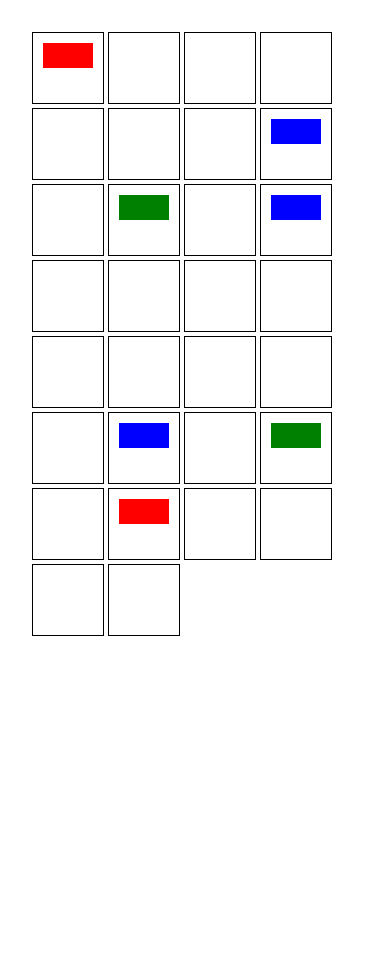
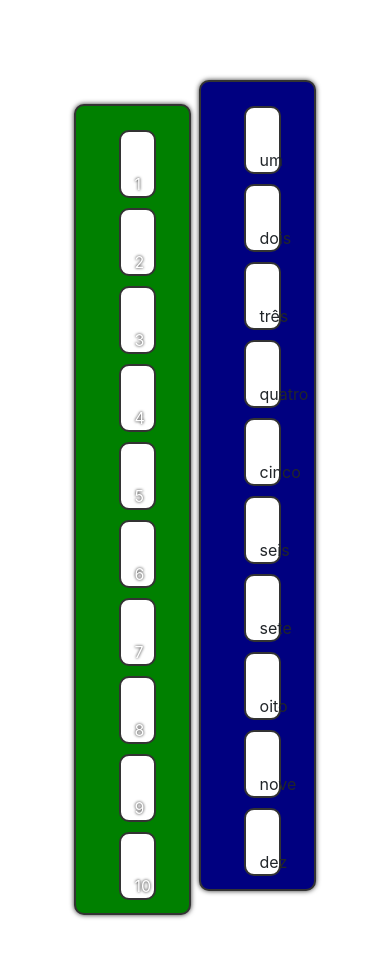
Before and after one commit to VitorCRF/Education-for-special-kids, a plain HTML site: page mobile.html in a window 390 px wide. Before the commit the page ends 844 px from the top, so only its background shows below. Drawn offline with nearby package versions, Linux system fonts and the light colour scheme.

Commit message:
teste mobile 2.0

```diff
--- a/javascript/script.js
+++ b/javascript/script.js
@@ -1,3 +1,75 @@
+var correctCards = 0;
+$(init);
+
+function init() {
+  // Hide the success message
+  $('#successMessage').hide();
+  $('#successMessage').css({
+    left: '580px',
+    top: '250px',
+    width: 0,
+    height: 0
+  });
+
+  // Reset the game
+  correctCards = 0;
+  $('#cardPile').html('');
+  $('#cardSlots').html('');
+
+  // Create the pile of shuffled cards
+  var numbers = [1, 2, 3, 4, 5, 6, 7, 8, 9, 10];
+  var terms = ['1', '2', '3', '4', '5', '6', '7', '8', '9', '10'];
+
+  for (var i = 0; i < 10; i++) {
+    $('<div>' + terms[i] + '</div>').data('number', numbers[i]).attr('id', 'card' + numbers[i]).appendTo('#cardPile').draggable({
+      stack: '#cardPile div',
+      cursor: 'move',
+      revert: true
+    });
+  }
+
+  // Create the card slots
+  var words = ['um', 'dois', 'três', 'quatro', 'cinco', 'seis', 'sete', 'oito', 'nove', 'dez'];
+  for (var i = 1; i <= 10; i++) {
+    $('<div>' + words[i - 1] + '</div>').data('number', i).appendTo('#cardSlots').droppable({
+      accept: '#cardPile div',
+      hoverClass: 'hovered',
+      drop: handleCardDrop
+    });
+  }
+}
+
+function handleCardDrop(event, ui) {
+  var slotNumber = $(this).data('number');
+  var cardNumber = ui.draggable.data('number');
+
+  // If the card was dropped to the correct slot,
+  // change the card colour, position it directly
+  // on top of the slot, and prevent it being dragged
+  // again
+
+  if (slotNumber == cardNumber) {
+    ui.draggable.addClass('correct');
+    $(this).droppable('disable');
+    ui.draggable.position({ of: $(this), my: 'left top', at: 'left top' });
+    ui.draggable.draggable('option', 'revert', false);
+    correctCards++;
+  }
+
+  // If all the cards have been placed correctly then display a message
+  // and reset the cards for another go
+
+  if (correctCards == 10) {
+    $('#successMessage').show();
+    $('#successMessage').animate({
+      left: '380px',
+      top: '200px',
+      width: '400px',
+      height: '100px',
+      opacity: 1
+    });
+  }
+}
 function dragStart(e) {
   dragSrcEl = this;
 };
@@ -27,7 +99,7 @@ function dragDrop(e) {
 
 function dragEnd(e) {
   var listItems = document.querySelectorAll('.drag-container');
-  [].forEach.call(listItems, function(item) {
+  [].forEach.call(listItems, function (item) {
     item.classList.remove('drag-over');
   });
 }
@@ -40,11 +112,11 @@ function touchStart(e) {
 var scrollDelay = 0;
 var scrollDirection = 1;
 function pageScroll(a, b) {
-  window.scrollBy(0,scrollDirection); // horizontal and vertical scroll increments
-  scrollDelay = setTimeout(pageScroll,5); // scrolls every 100 milliseconds
+  window.scrollBy(0, scrollDirection); // horizontal and vertical scroll increments
+  scrollDelay = setTimeout(pageScroll, 5); // scrolls every 100 milliseconds
 
   if (a > window.innerHeight - b) { scrollDirection = 1; }
-  if (a < 0 + b) { scrollDirection = -1*scrollDirection; }
+  if (a < 0 + b) { scrollDirection = -1 * scrollDirection; }
 }
 
 var x = 1;
@@ -58,8 +130,8 @@ function touchMove(e) {
   this.style.width = w + 'px';
   this.style.height = h + 'px';
   this.style.position = 'fixed';
-  this.style.left = touchLocation.clientX - w/2 + 'px';
-  this.style.top = touchLocation.clientY - h/2 + 'px';
+  this.style.left = touchLocation.clientX - w / 2 + 'px';
+  this.style.top = touchLocation.clientY - h / 2 + 'px';
 
   if (touchLocation.clientY > window.innerHeight - h || touchLocation.clientY < 0 + h) {
     if (x === 1) {
@@ -82,7 +154,7 @@ function touchEnd(e) {
     r1 = x1 + w1;
 
   var targets = document.querySelectorAll('.drag-container');
-  [].forEach.call(targets, function(target) {
+  [].forEach.call(targets, function (target) {
     var box2 = target.getBoundingClientRect(),
       x2 = box2.left,
       y2 = box2.top,
@@ -124,11 +196,11 @@ function addTargetEvents(target) {
 }
 
 var targets = document.querySelectorAll('.drag-container');
-[].forEach.call(targets, function(target) {
+[].forEach.call(targets, function (target) {
   addTargetEvents(target);
 });
 
 var listItems = document.querySelectorAll('.drag-item');
-[].forEach.call(listItems, function(item) {
+[].forEach.call(listItems, function (item) {
   addEventsDragAndDrop(item);
 });
--- a/mobile.html
+++ b/mobile.html
@@ -4,55 +4,23 @@
   <meta charset="UTF-8">
   <title>CodePen - Drag and Drop - Mobile v1</title>
   <link rel="stylesheet" href="css/style.css">
-
+  <link rel="stylesheet" href="https://stackpath.bootstrapcdn.com/bootstrap/4.3.1/css/bootstrap.min.css"
+  integrity="sha384-ggOyR0iXCbMQv3Xipma34MD+dH/1fQ784/j6cY/iJTQUOhcWr7x9JvoRxT2MZw1T" crossorigin="anonymous">
+<link rel="stylesheet" href="https://use.fontawesome.com/releases/v5.6.3/css/all.css"
+  integrity="sha384-UHRtZLI+pbxtHCWp1t77Bi1L4ZtiqrqD80Kn4Z8NTSRyMA2Fd33n5dQ8lWUE00s/" crossorigin="anonymous">
+<script type="text/javascript" src="https://ajax.googleapis.com/ajax/libs/jquery/1.5.0/jquery.min.js"></script>
+<script type="text/javascript" src="https://ajax.googleapis.com/ajax/libs/jqueryui/1.8.9/jquery-ui.min.js"></script>
 </head>
 <body>
 <!-- partial:index.partial.html -->
-<div class="wrapper">
-  <div class="drag-container">
-    <div class="drag-item drag-item--red" draggable="true"></div>
+<div id="content" class="d-flex justify-content-center">
+  <div class="drag-container row col-md-6 d-flex justify-content-center" id="cardPile">
+    <div class="drag-item drag-item--red ui-draggable" draggable="true"></div>
   </div>
-  <div class="drag-container"></div>
-  <div class="drag-container"></div>
-  <div class="drag-container"></div>
-  <div class="drag-container"></div>
-  <div class="drag-container"></div>
-  <div class="drag-container"></div>
-  <div class="drag-container">
+  <div class="drag-container row col-md-6 d-flex justify-content-center" id="cardSlots">
     <div class="drag-item drag-item--blue drag-item--prepend" draggable="true"></div>
   </div>
-  <div class="drag-container"></div>
-  <div class="drag-container">
-    <div class="drag-item drag-item--green" draggable="true"></div>
-  </div>
-  <div class="drag-container"></div>
-  <div class="drag-container">
-    <div class="drag-item drag-item--blue drag-item--prepend" draggable="true"></div>
-  </div>
-  <div class="drag-container"></div>
-  <div class="drag-container"></div>
-  <div class="drag-container"></div>
-  <div class="drag-container"></div>
-  <div class="drag-container"></div>
-  <div class="drag-container"></div>
-  <div class="drag-container"></div>
-  <div class="drag-container"></div>
-  <div class="drag-container"></div>
-  <div class="drag-container">
-    <div class="drag-item drag-item--blue drag-item--prepend" draggable="true"></div>
-  </div>
-  <div class="drag-container"></div>
-  <div class="drag-container">
-    <div class="drag-item drag-item--green" draggable="true"></div>
-  </div>
-  <div class="drag-container"></div>
-  <div class="drag-container">
-    <div class="drag-item drag-item--red" draggable="true"></div>
-  </div>
-  <div class="drag-container"></div>
-  <div class="drag-container"></div>
-  <div class="drag-container"></div>
-  <div class="drag-container"></div>
+
 </div>
 <!-- partial -->
   <script  src="javascript/script.js"></script>
```
Also changed, not shown: index.html (+3 -82 lines), javascript/index.js (+26 -31 lines). Lines whose indentation alone changed are shown as unchanged.
